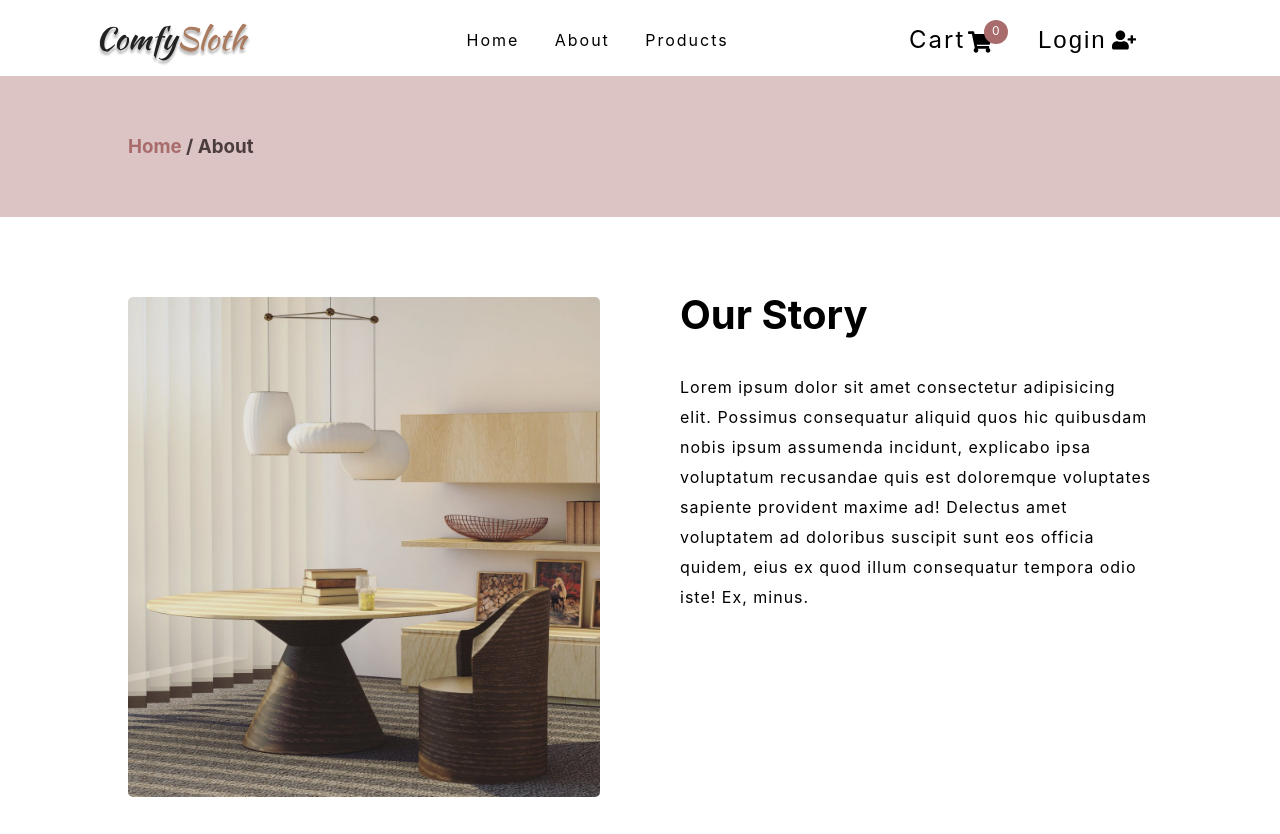
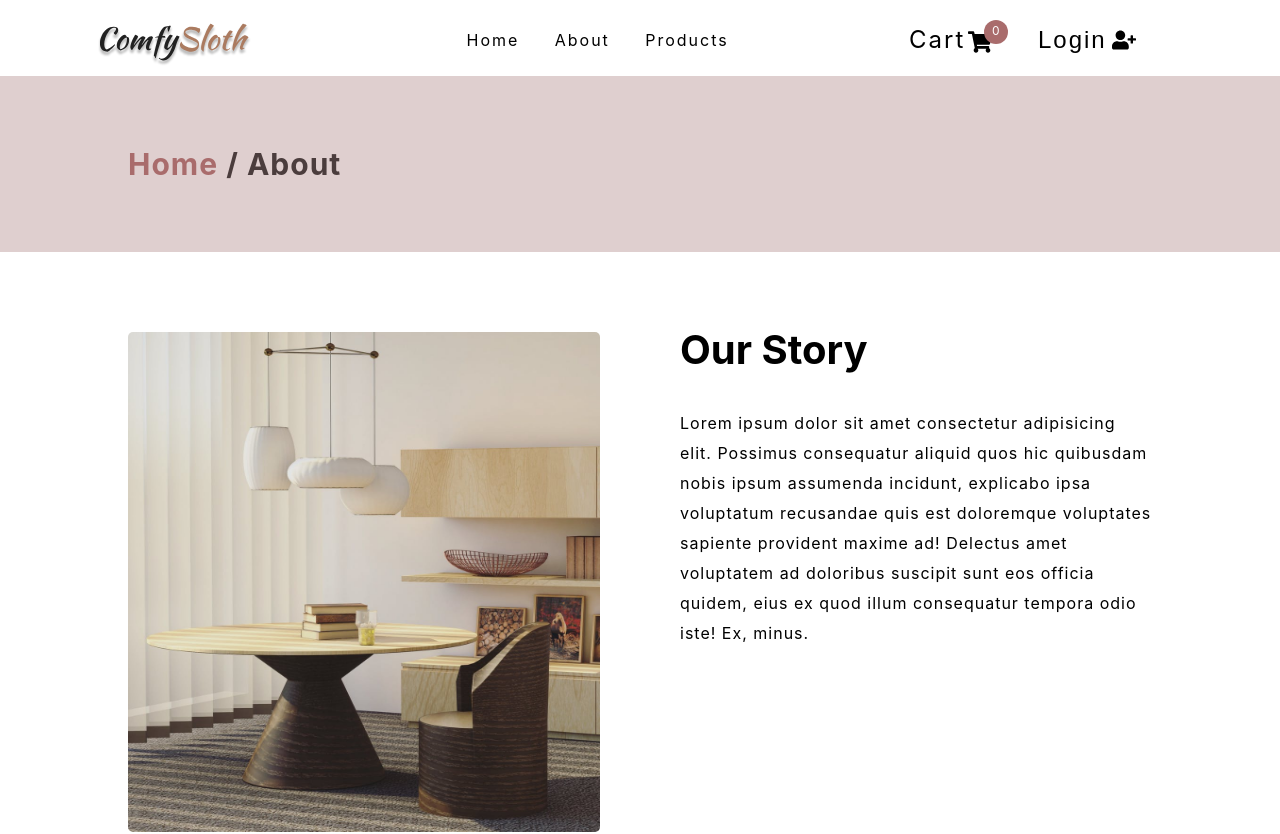
Before and after one commit to davidjacimovic98/react-project-webshop, a React (Create React App) app: page /about in a window 1280 px wide. Shown: the top 834 px of the page. Built offline with nearby package versions, Linux system fonts and the light colour scheme.

Commit message:
small css changes added

```diff
--- a/src/components/PageHero/PageHero.module.css
+++ b/src/components/PageHero/PageHero.module.css
@@ -1,5 +1,5 @@
 .main_div {
-  background-color: rgba(169, 108, 108, 0.4);
+  background-color: rgba(90, 7, 7, 0.193);
   padding: 5vh 0;
   color: rgb(75, 61, 61);
   text-transform: capitalize;
@@ -7,6 +7,8 @@
 
 .main_div h3 {
   margin-left: 10%;
+  font-size: 30px;
+  letter-spacing: 1px;
 }
 
 .main_div a {
--- a/src/components/Sidebar/Sidebar.js
+++ b/src/components/Sidebar/Sidebar.js
@@ -28,14 +28,18 @@ const Sidebar = () => {
         {links.map((link) => {
           const { id, text, url } = link;
           return (
-            <li key={id} onClick={closeSidebar}>
-              <Link to={url}>{text}</Link>
+            <li key={id}>
+              <Link to={url} onClick={closeSidebar}>
+                {text}
+              </Link>
             </li>
           );
         })}
       </ul>
-      <li className={styles.checkout} onClick={closeSidebar}>
-        <Link to="/checkout">Checkout</Link>
+      <li className={styles.checkout}>
+        <Link to="/checkout" onClick={closeSidebar}>
+          Checkout
+        </Link>
       </li>
       <div className={styles.cart_and_login}>
         <CartLinkAndLoginButton />
--- a/src/pages/ErrorPage/ErrorPage.module.css
+++ b/src/pages/ErrorPage/ErrorPage.module.css
@@ -1,5 +1,5 @@
 .error_container {
-  background-color: rgba(169, 108, 108, 0.4);
+  background-color: rgba(90, 7, 7, 0.193);
   margin: 0 auto;
   width: 100%;
   height: 100vh;
```
